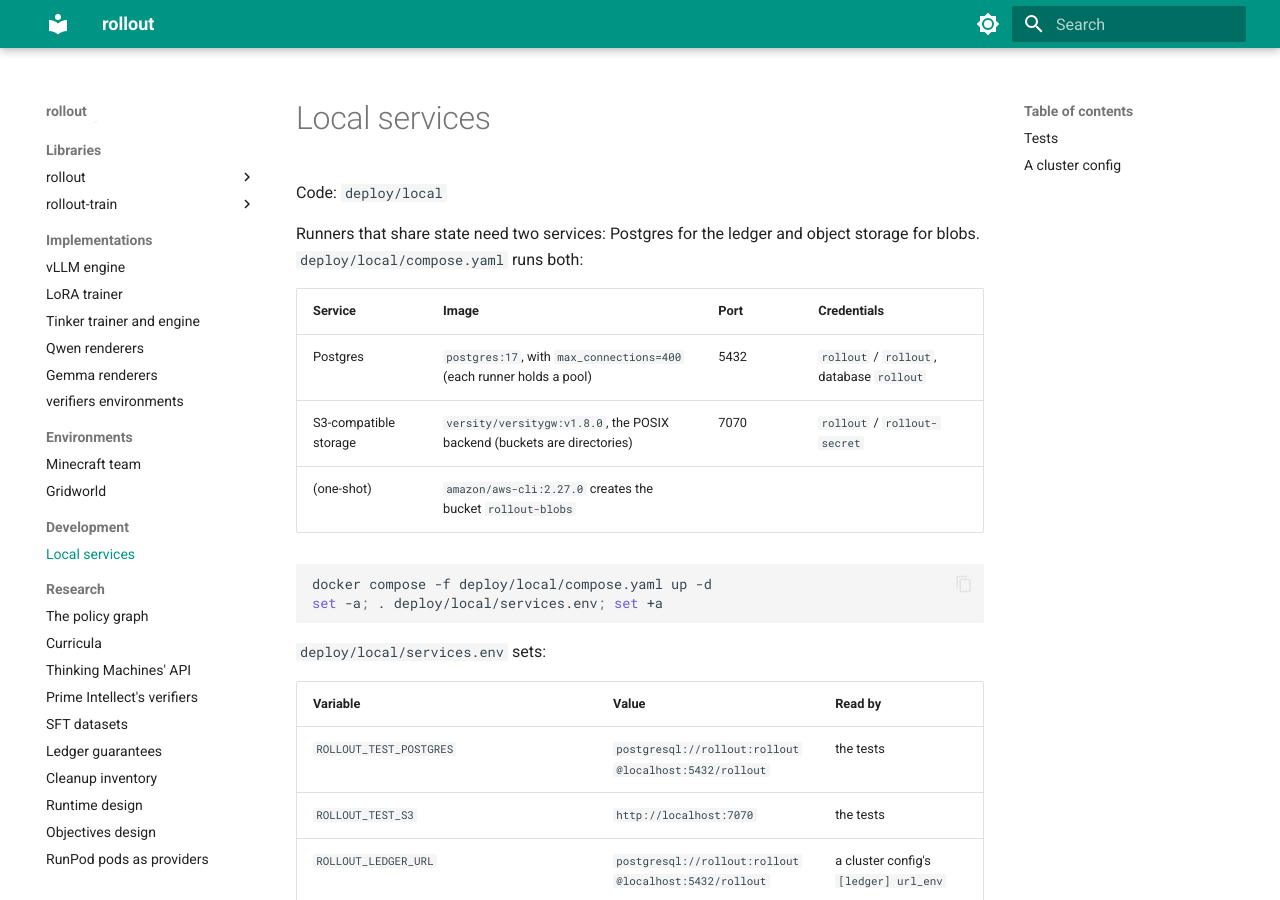
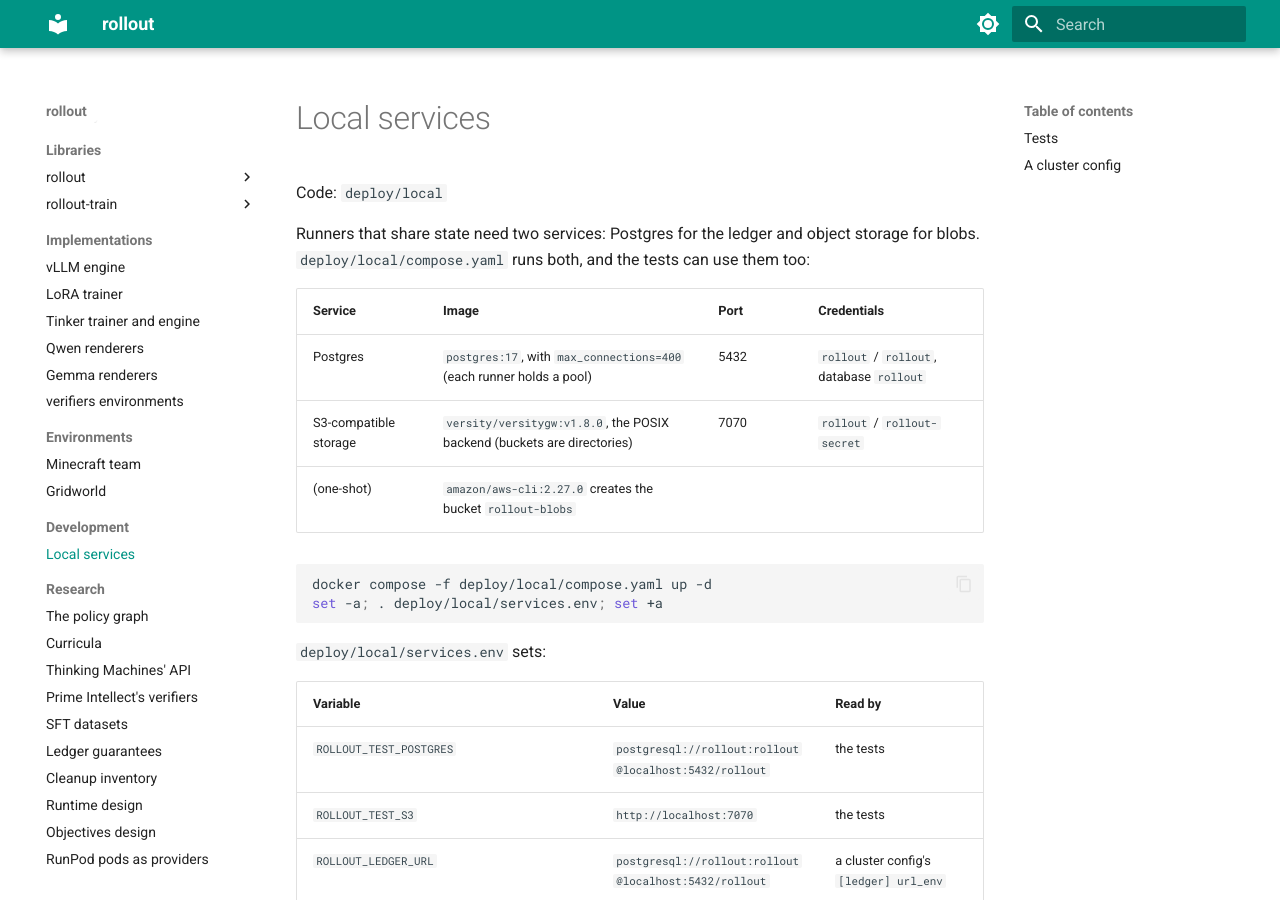
Before and after one commit to by77er/distributed_agents_environments, an MkDocs documentation site: the page built from docs/development/local-services.md, in a window 1280 px wide and 900 px high. Built offline with MkDocs 1.6.1 and Material for MkDocs 9.7.7, drawn with Linux system fonts in a browser that asks for light colours.

Commit message:
Declare httpx in rollout-train and describe what it holds now
rollout-train imports httpx in the gateway's client, remote engines, the
pods and the monitor, so it depends on it directly rather than through
rollout. Its description names what the package holds (episode runners,
checkpoints and the ledger, the gateway, the cluster config) in place of
the scheduler, versions and the recorder. The local services page says
the tests can use the services too.

Co-Authored-By: Claude Opus 5.5 <noreply@anthropic.com>
Claude-Session: https://claude.ai/code/session_01AxRszaiGt82VWkd91J1awf

```diff
--- a/docs/development/local-services.md
+++ b/docs/development/local-services.md
@@ -2,7 +2,8 @@
 
 Code: `deploy/local`
 
-Runners that share state need two services: Postgres for the ledger and object storage for blobs. `deploy/local/compose.yaml` runs both:
+Runners that share state need two services: Postgres for the ledger and object storage for blobs.
+`deploy/local/compose.yaml` runs both, and the tests can use them too:
 
 | Service | Image | Port | Credentials |
 |---|---|---|---|
```
Also changed, not shown: 3 other files.
